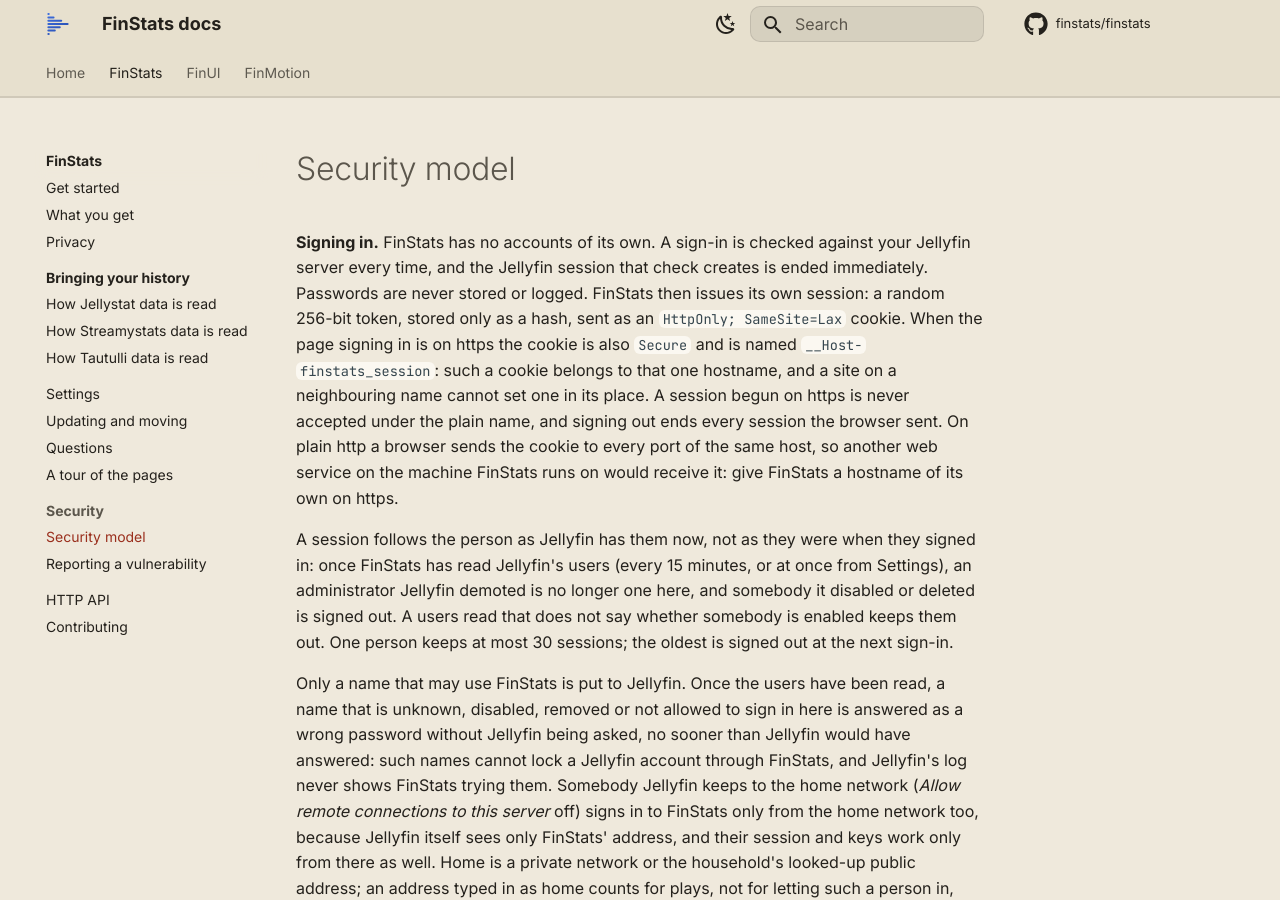
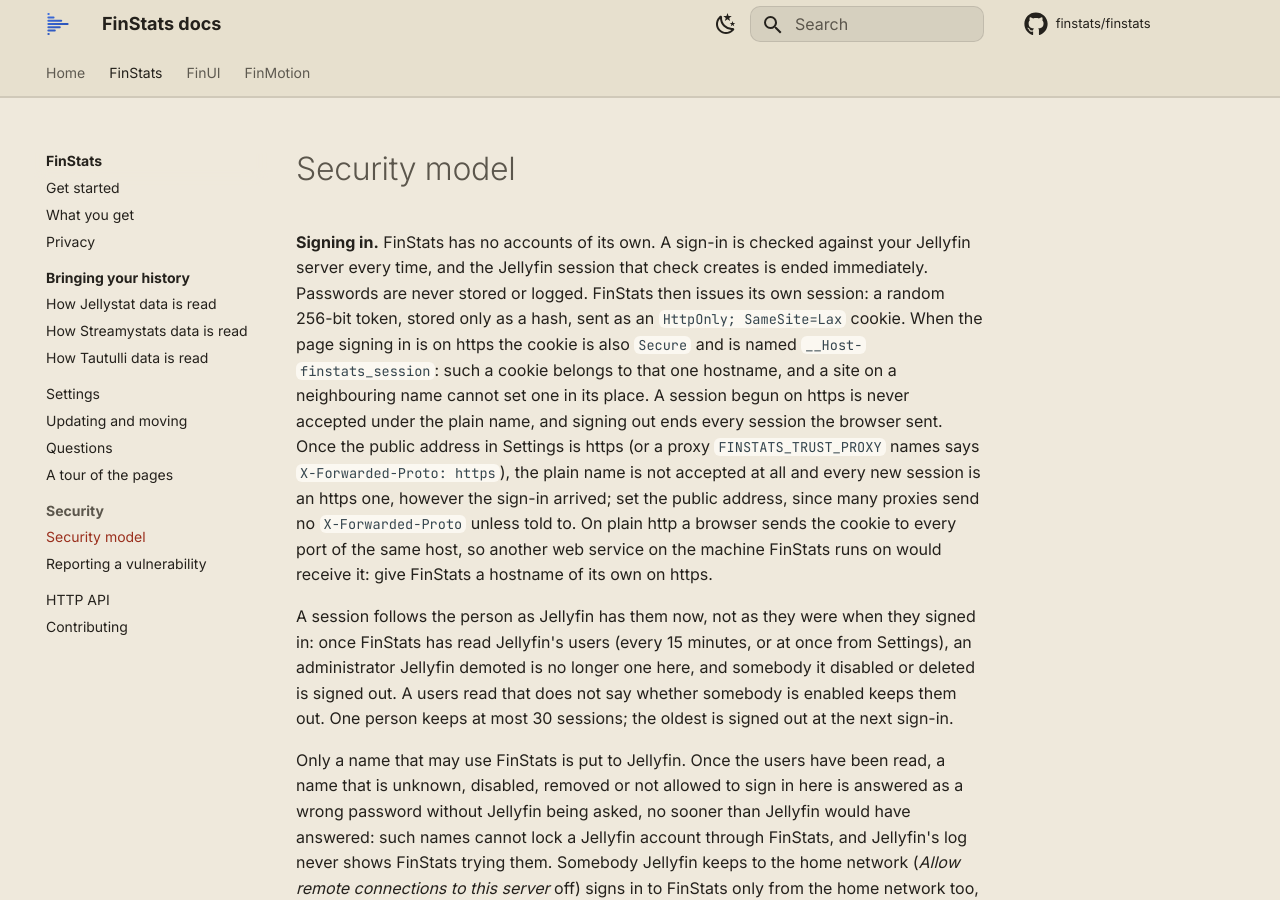
Before and after one commit to finstats/docs, an MkDocs documentation site: the page built from docs/finstats/security.md, in a window 1280 px wide and 900 px high. Built offline with MkDocs 1.6.1 and Material for MkDocs 9.7.7, drawn with Linux system fonts in a browser that asks for light colours; comment, search, counter and statistics services are not loaded.

Commit message:
docs(finstats): with an https public address only the __Host- cookie is taken

```diff
--- a/docs/finstats/security.md
+++ b/docs/finstats/security.md
@@ -6,7 +6,9 @@ never stored or logged. FinStats then issues its own session: a random 256-bit t
 as a hash, sent as an `HttpOnly; SameSite=Lax` cookie. When the page signing in is on https the cookie is also `Secure`
 and is named `__Host-finstats_session`: such a cookie belongs to that one hostname, and a site on a neighbouring name
 cannot set one in its place. A session begun on https is never accepted under the plain name, and signing out ends every
-session the browser sent. On plain http a browser sends the cookie to every port of the same host, so another web
+session the browser sent. Once the public address in Settings is https (or a proxy `FINSTATS_TRUST_PROXY` names says
+`X-Forwarded-Proto: https`), the plain name is not accepted at all and every new session is an https one, however the
+sign-in arrived; set the public address, since many proxies send no `X-Forwarded-Proto` unless told to. On plain http a browser sends the cookie to every port of the same host, so another web
 service on the machine FinStats runs on would receive it: give FinStats a hostname of its own on https.
 
 A session follows the person as Jellyfin has them now, not as they were when they signed in: once
```
